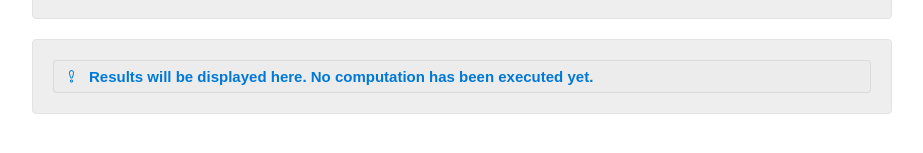
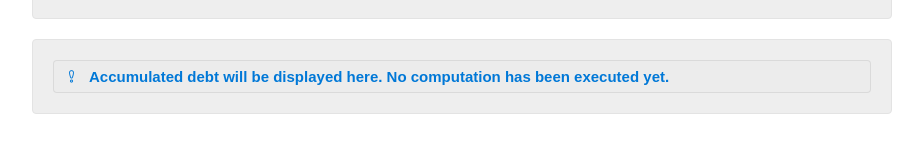
Before and after one commit to window-ops/the-island-experiment, a plain HTML site: page index.html in a window 1280 px wide. Shown: the part 259-412 px from the top of the page, without its empty margins (178-1101 px from the left). Drawn offline with Linux system fonts and the light colour scheme.

Commit message:
Update file index.html

```diff
--- a/index.html
+++ b/index.html
@@ -27,7 +27,7 @@
       <div class="card-last" id="resultsCart">
         <div class="app-alert-bar alert-bar-secondary">
           <i class="icons10-exclamation-mark app-color-primary"></i>
-          <strong class="app-color-primary">Results will be displayed here. No computation has been executed yet.</strong>
+          <strong class="app-color-primary">Accumulated debt will be displayed here. No computation has been executed yet.</strong>
         </div>
       </div>
     </div>
```
